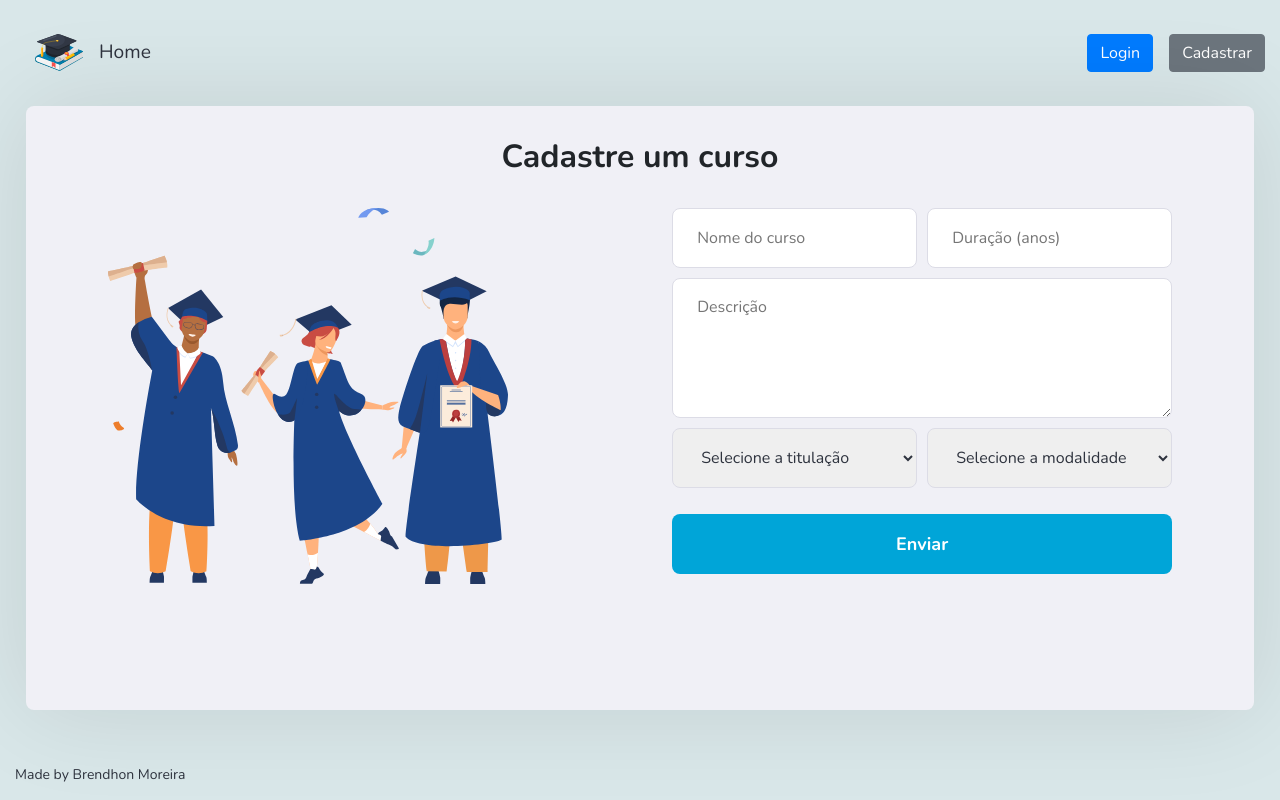
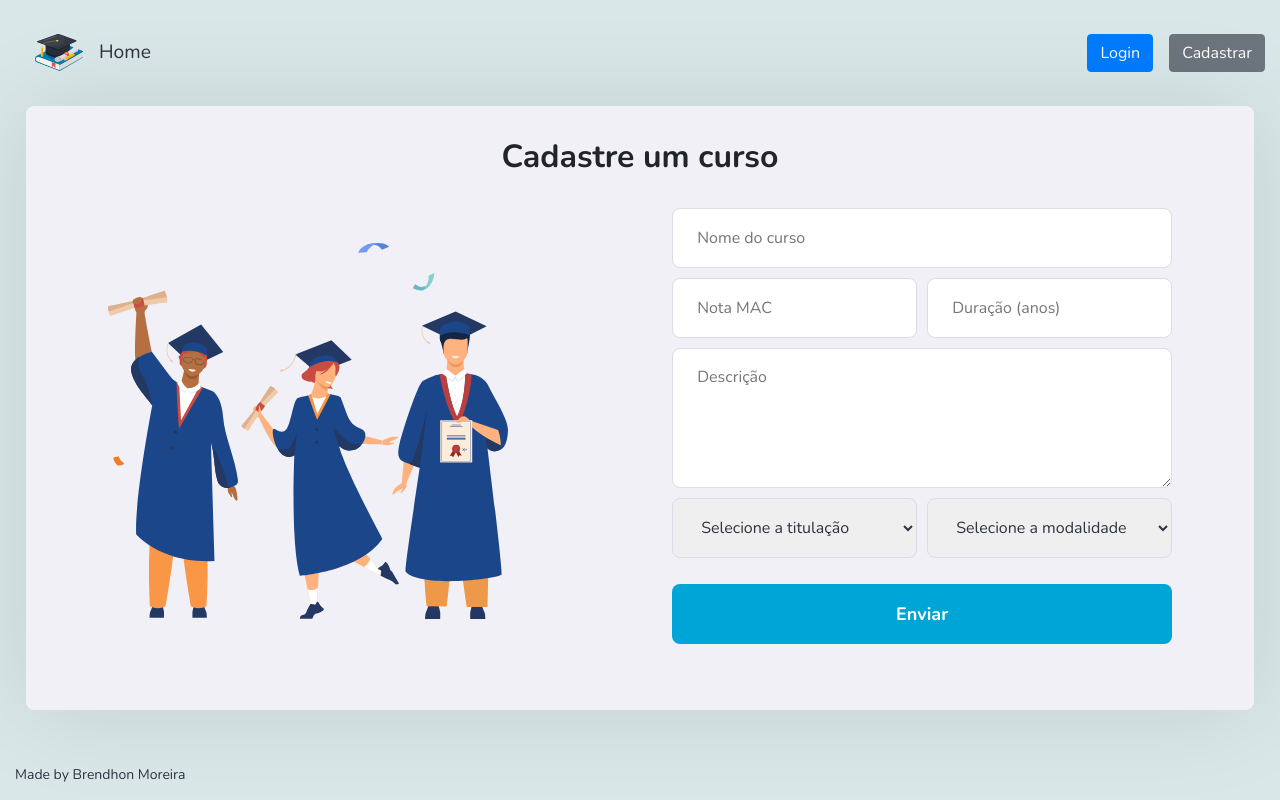
Before and after one commit to Brendhon/SearchFacul_Web, a React (Create React App) app: page /course/create in a window 1280 px wide. Built offline with nearby package versions, Linux system fonts and the light colour scheme.

Commit message:
add: new input

```diff
--- a/src/components/Form/Course.css
+++ b/src/components/Form/Course.css
@@ -5,7 +5,8 @@
     gap: 10px;
     grid-template-columns: 1fr 1fr 1fr 1fr;
     grid-template-areas:
-    "name  name  duration duration"
+    "name  name  name name"
+    "score  score  duration duration"
     "description description description description"
     "select-titration select-titration select-modality select-modality"
     "button button button button";
@@ -18,6 +19,10 @@
 
 .course-container form .duration {
     grid-area: duration;
+}
+
+.course-container form .score {
+    grid-area: score;
 }
 
 .course-container form .select-titration {
@@ -50,6 +55,7 @@
         grid-template-areas:
         "name"
         "duration"
+        "score"
         "description"
         "description"
         "select-titration"
--- a/src/components/Form/Course.jsx
+++ b/src/components/Form/Course.jsx
@@ -9,6 +9,7 @@ const FormCourse = props =>
 
             <input className="name" placeholder="Nome do curso" />
             <input className="duration" placeholder="Duração (anos)" />
+            <input className="score" placeholder="Nota MAC"/>
 
             <textarea className="description" placeholder="Descrição" />
 
```
